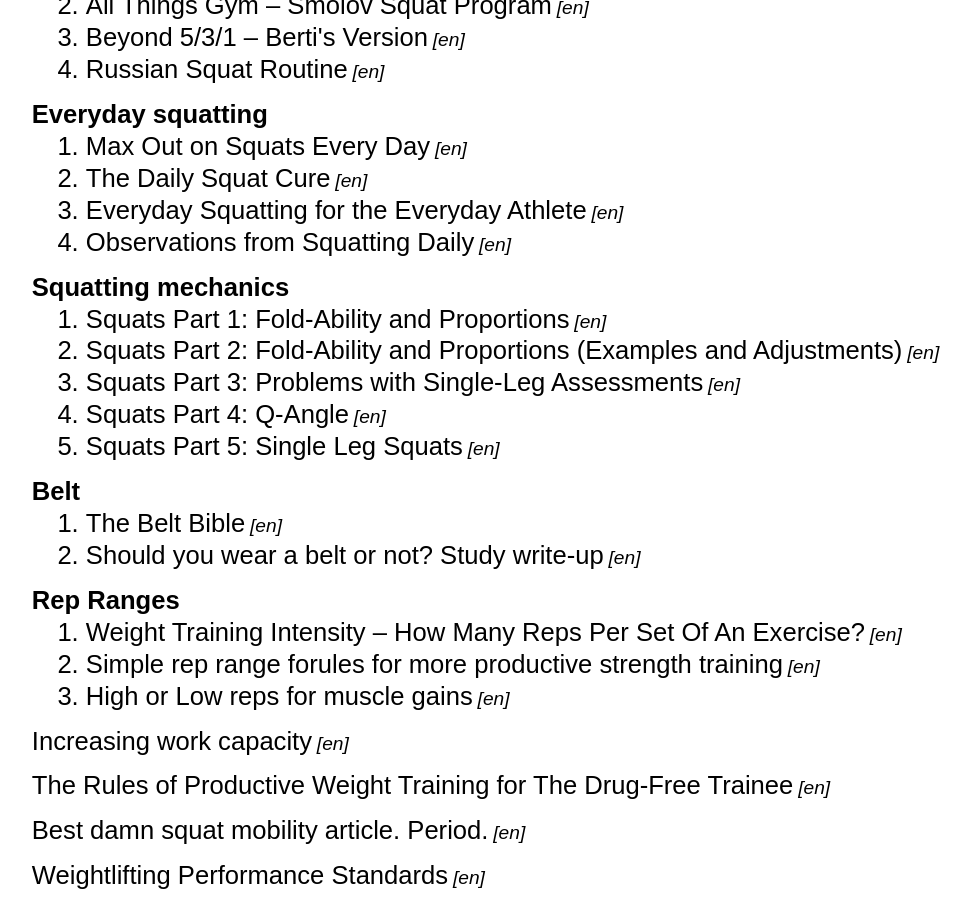
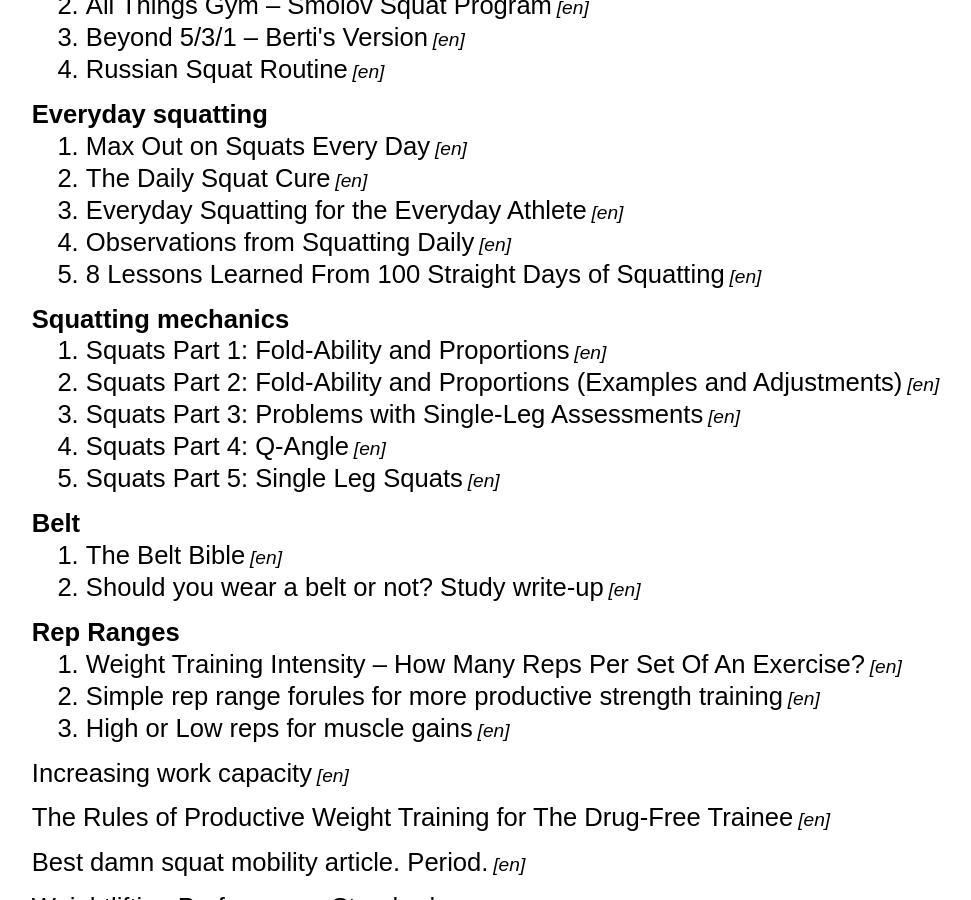
Before and after one commit to kamilogorek/kamilogorek, a Jekyll site: the page built from training.md, in a window 1280 px wide and 900 px high, scrolled down 1667 px. Shown: the whole window, without its empty margins (45-1016 px from the left). Built offline with Jekyll 4.4.1, drawn with Linux system fonts in a browser that asks for light colours.

Commit message:
[sport] Added 8 Lessons Learned From 100 Straight Days of Squatting

```diff
--- a/training.md
+++ b/training.md
@@ -88,6 +88,7 @@ permalink: /training/
                     <li data-lang="en"><a href="http://www.t-nation.com/training/daily-squat-cure">The Daily Squat Cure</a></li>
                     <li data-lang="en"><a href="http://breakingmuscle.com/strength-conditioning/everyday-squatting-for-the-everyday-athlete">Everyday Squatting for the Everyday Athlete</a></li>
                     <li data-lang="en"><a href="http://bretcontreras.com/observations-from-squatting-daily/">Observations from Squatting Daily</a></li>
+                    <li data-lang="en"><a href="https://www.t-nation.com/training/100-day-squat-challenge">8 Lessons Learned From 100 Straight Days of Squatting</a></li>
                 </ol>
             </dd>
 
```
